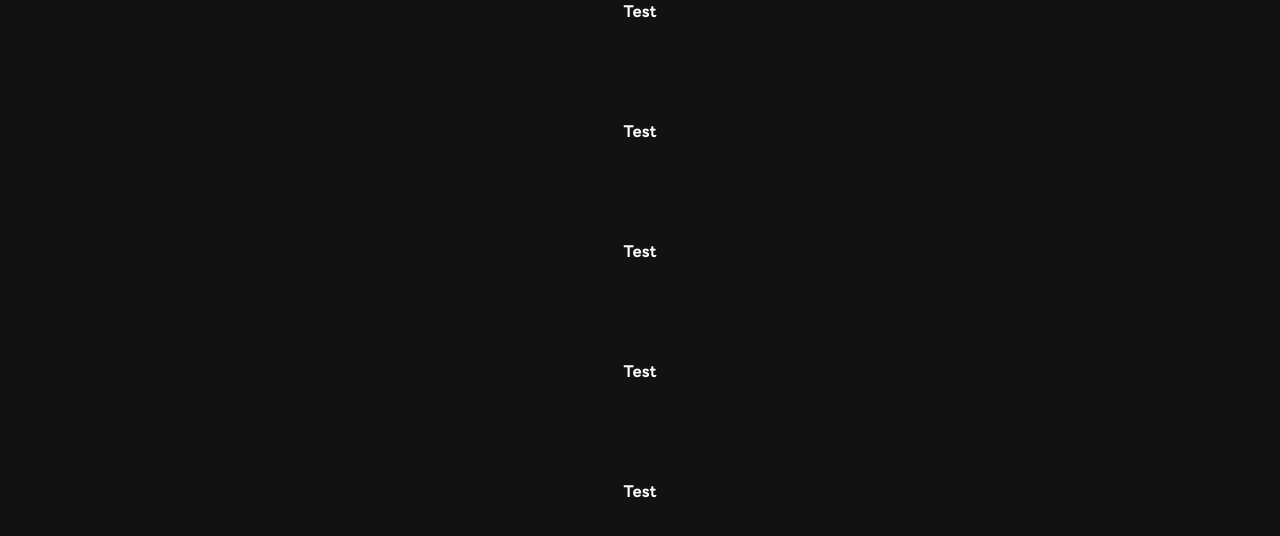
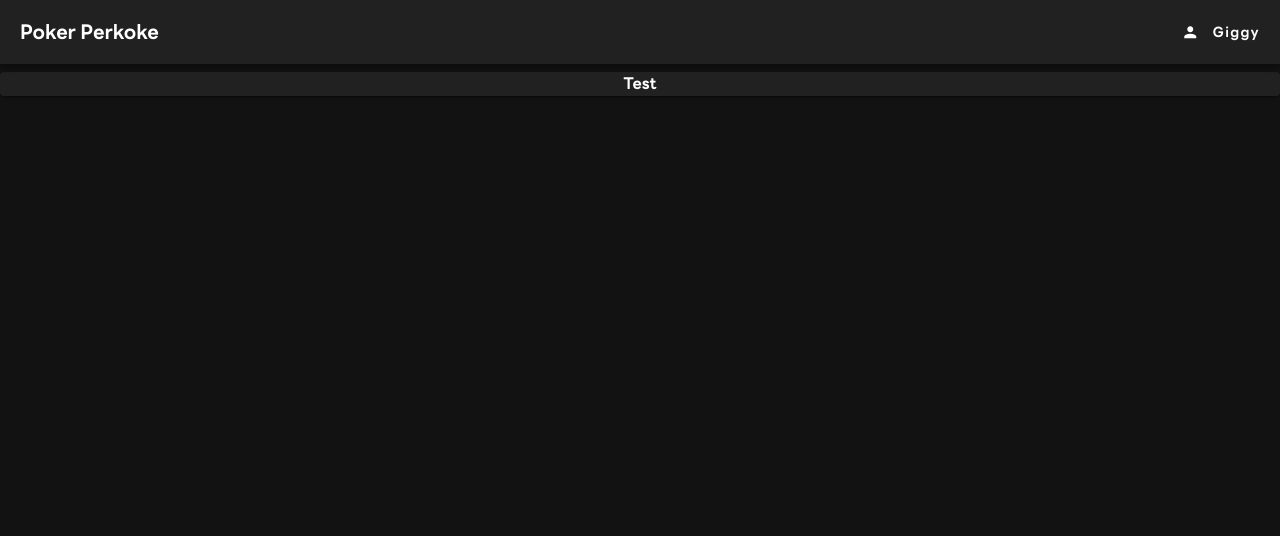
Before and after one commit to sirateek/scrum-poker-fe, a Vue app: page / in a window 1280 px wide. Shown: the top 536 px of the page. Built offline with nearby package versions, Linux system fonts and the light colour scheme.

Commit message:
feat: Add MainLayout

```diff
--- /dev/null
+++ b/src/layouts/main_layout/MainLayout.vue
@@ -0,0 +1,36 @@
+<template>
+  <v-layout>
+    <VAppBar>
+      <VAppBarTitle class="text-left">Poker Perkoke</VAppBarTitle>
+      <VSpacer></VSpacer>
+      <v-menu
+        location="bottom"
+        content-class="rounded-xl"
+        :close-on-content-click="false"
+      >
+        <template v-slot:activator="{ props }">
+          <v-btn v-bind="props" class="rounded-pill">
+            <VIcon icon="mdi-account"></VIcon>
+            <p
+              class="ml-3 normal-case max-w-screen-sm text-ellipsis overflow-hidden"
+            >
+              Giggy
+            </p>
+          </v-btn>
+        </template>
+      </v-menu>
+    </VAppBar>
+
+    <v-main class="mt-2">
+      <slot></slot>
+    </v-main>
+  </v-layout>
+</template>
+
+<script lang="ts">
+import { defineComponent } from "vue";
+
+export default defineComponent({
+  name: "MainLayout",
+});
+</script>
--- a/src/main.ts
+++ b/src/main.ts
@@ -10,6 +10,7 @@ import "@mdi/font/css/materialdesignicons.css";
 import "@/styles/style.css";
 import { Layout } from "@/layouts/layout";
 import NonLayout from "./layouts/non_layout/NonLayout.vue";
+import MainLayoutVue from "./layouts/main_layout/MainLayout.vue";
 
 const vuetify = createVuetify({
   components: {
@@ -35,4 +36,5 @@ app
   .use(router)
   .use(vuetify)
   .component(Layout.NonLayout, NonLayout)
+  .component(Layout.MainLayout, MainLayoutVue)
   .mount("#app");
--- a/src/router/index.ts
+++ b/src/router/index.ts
@@ -1,6 +1,7 @@
 import { createRouter, createWebHistory, RouteRecordRaw } from "vue-router";
 import HomeView from "@/views/HomeView.vue";
 import PageNotFound from "@/views/errors/PageNotFound.vue";
+import { Layout } from "@/layouts/layout";
 
 const routes: Array<RouteRecordRaw> = [
   {
--- a/src/views/HomeView.vue
+++ b/src/views/HomeView.vue
@@ -1,13 +1,8 @@
 <template>
-  <div class="home h-full overflow-y-scroll">Test</div>
-  <div class="home h-full overflow-y-scroll">Test</div>
-  <div class="home h-full overflow-y-scroll">Test</div>
-  <div class="home h-full overflow-y-scroll">Test</div>
-  <div class="home h-full overflow-y-scroll">Test</div>
+  <v-card>Test</v-card>
 </template>
 
 <script lang="ts">
-import router from "@/router";
 import { defineComponent } from "vue";
 
 export default defineComponent({
```
